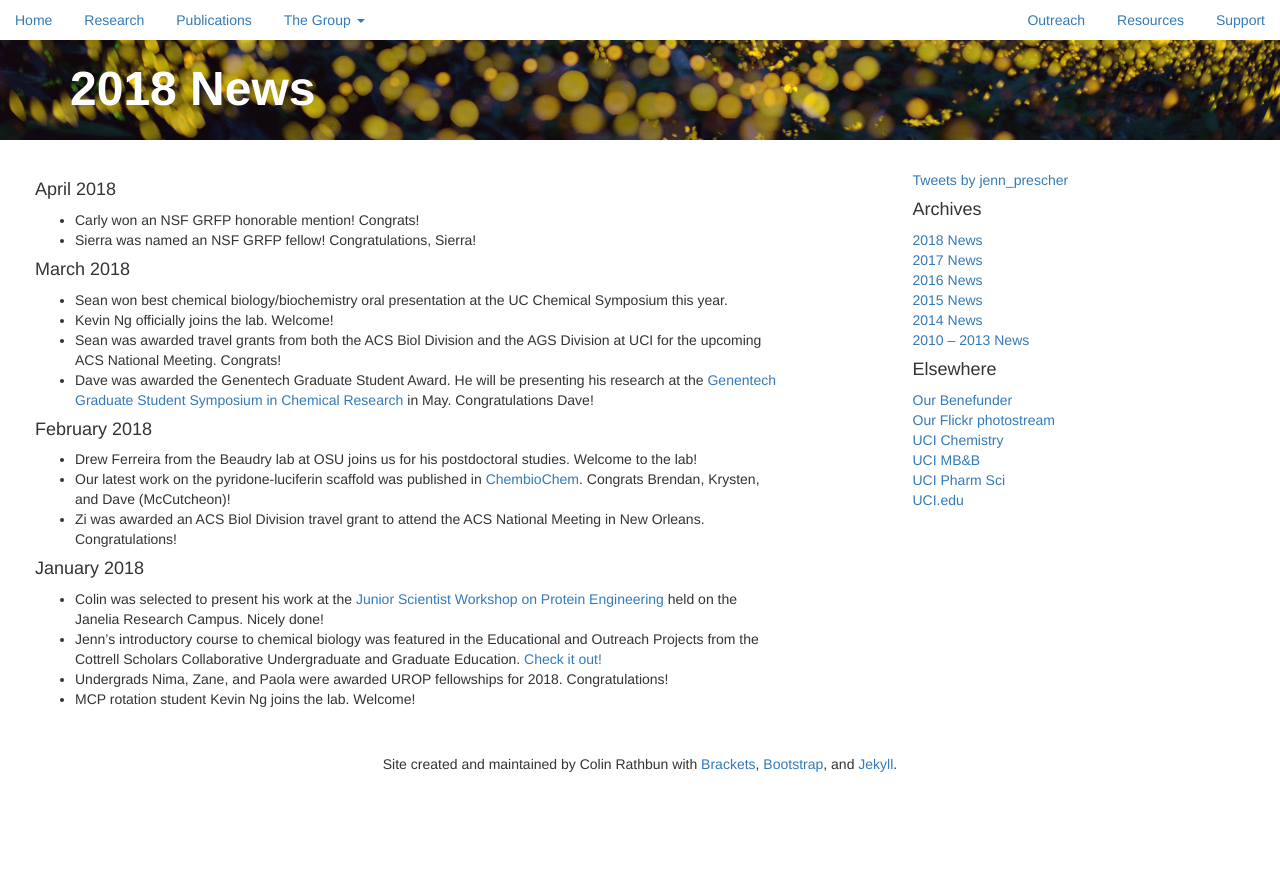
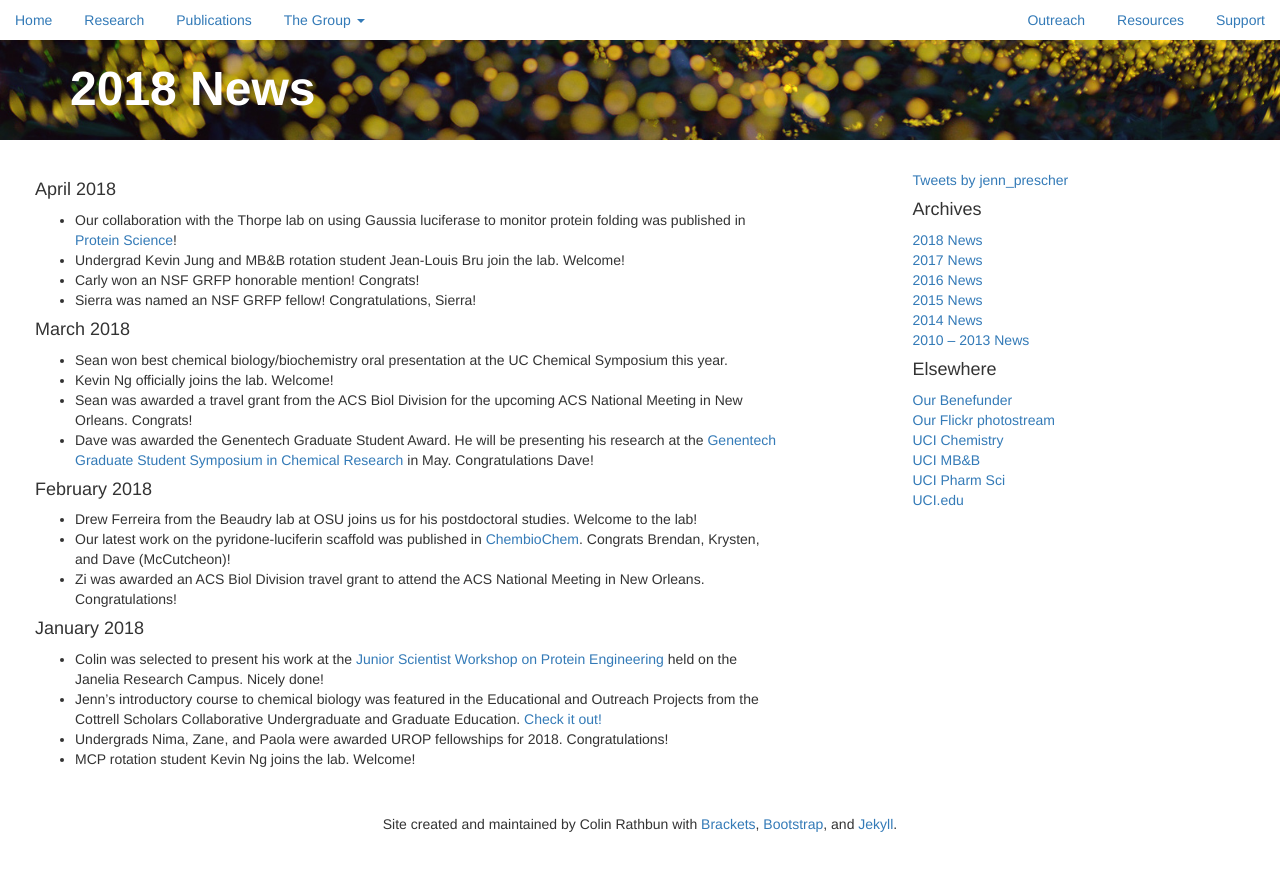
Before and after one commit to c-bun/Prescher-Lab-Site, a Jekyll site: the page built from _posts/2018-01-16-2018-News.markdown, in a window 1280 px wide. Shown: the top 871 px of the page. Built offline with Jekyll 4.4.1, drawn with Linux system fonts in a browser that asks for light colours; comment, search, counter and statistics services are not loaded.

Commit message:
PrescherLabSite_April2018_Update2

```diff
--- a/_data/group.csv
+++ b/_data/group.csv
@@ -1,9 +1,8 @@
 first,last,position,hometown,education,hero,awards,current_position
 Colin,Rathbun,graduate,"Grand Rapids, MI","B.S., Chemistry, Hope College",Nicola Tesla,NSF Graduate Research Fellow (2012-2017) : Allergan Graduate Research Fellow (2017),
 Zach,Reinert,postdoc,"North East, MD","B.S., Biochemistry, University of Maryland, Baltimore County; Ph.D., Chemistry, University of Pittsburgh",Albert Einstein,George Hewitt Medical Research Postdoctoral Fellow (2017) : ACS Young Chemists Committee Travel Award (2017),
-Alexandra,Kent,former_graduate,"Kahului, HI","B.S., Chemistry, University of Utah",Rosalind Franklin,NSF Graduate Research Fellow (2015-2020),
 David,Row,graduate,"Berwick, PA","B.S., Biochemistry, Western Washington University",Ronald Breslow,"NSF Graduate Research Honorable Mention (2015) : Michael E. Gebel Award (UCI, 2015) : NSF Graduate Research Fellow (2016) : Genentech Graduate Student Research Awardee (2018)",
-Sean,Nguyen,graduate,"Saugus, MA","B.S., Chemical Biology, UC Berkeley",Tu Youyou,NSF Graduate Research Honorable Mention (2016) : AGS Winter Travel Grant Awardee (2018) : ACS BIOL Travel Awardee (2018),
+Sean,Nguyen,graduate,"Saugus, MA","B.S., Chemical Biology, UC Berkeley",Tu Youyou,NSF Graduate Research Honorable Mention (2016) : ACS BIOL Travel Awardee (2018),
 Zi,Yao,graduate,"Hayward, CA","B.S., Chemistry, UC Davis",Arnold O. Beckman,NSF Graduate Research Honorable Mention (2016) : NSF IGERT Fellow (2016-2018) : NSF Graduate Research Fellow (2017-2020) : ACS BIOL Travel Awardee (2018),
 Krysten,Jones,former_graduate,"Langhorne, PA","B.S., Biotechnology, Elizabethtown College; Ph.D. 2017",Ester Lederberg,NIH Training Grant Fellow (2014-2017) : Howard A. Schneiderman Award (2016),"Postdoc in Lewis Lab, University of Chicago"
 Joanna,Laird,former_graduate,"Los Gatos, CA","B.S., Chemistry, Santa Clara University; Ph.D. 2016",Rosalind Franklin,NSF IGERT Fellow (2013-2015),"Lecturer, Chapman University, Saddleback College and Orange Coast College"
@@ -44,3 +43,4 @@ Carly,Brennan,graduate,"Simi Valley, CA","B.S., Chemistry, USC",Marie Curie,NSF
 Danica,Resurreccion,undergrad,"Bulacan, Philippines","B.S., Public Health Sciences",Zach Reinert,,
 Drew,Ferreira,postdoc,"San Bruno, CA","A.B., Chemistry, UC Davis; Ph.D., Chemistry, Oregon State University",Richard Feynman,,
 Kevin,Ng,graduate,"Walnut, CA","B.S., Biochemistry and Cell Biology, UC San Diego; M.S., Biology, UC San Diego",Stephen Hawking,,
+Kevin,Jung,undergrad,"Seoul, Korea","B.S., Chemistry",Alexander Fleming,,
--- a/_data/publications.csv
+++ b/_data/publications.csv
@@ -1,6 +1,7 @@
 number,authors,title,journal,year,volume,pages,note,link
+50,"Yu, T.; Laird, J. R.; Prescher, J. A.; Thorpe, C.",Gaussia princeps luciferase: A bioluminescent substrate for oxidative protein folding,Protein Sci.,2018,,,Accepted.,https://onlinelibrary.wiley.com/doi/abs/10.1002/pro.3433
 49,"Zhang, B. S.; Jones, K. A.; McCutcheon, D. C.; Prescher, J. A.",Pyridone Luciferins and Mutant Luciferases for Bioluminescence Imaging,ChemBioChem,2018,19,1-9,,http://onlinelibrary.wiley.com/doi/10.1002/cbic.201700542/full
-48,"Heemstra, J. M.; Waterman, R.; Antos, J. M.; Beuning, P. J.; Bur, S. K.; Columbus, L.; Feig, A. L.; Fuller, A. A.; Gillmore, J. G.; Leconte, A. M.; Londergan, C. H.; Pomerantz, W. C. K.; Prescher, J. A.; Stanley, L. M.",Throwing Away the Cookbook: Implementing Course-Based Undergraduate Research Experiences (CUREs) in Chemistry,ACS Symposium Series,2017,1248,33-63,"Chapter 3 of the ""Educational and Outreach Projects from the Cottrell Scholars Collaborative Undergraduate and Graduate Education, Volume 1""",http://pubs.acs.org/doi/abs/10.1021/bk-2017-1248.ch003
+48,"Heemstra, J. M.; Waterman, R.; Antos, J. M.; Beuning, P. J.; Bur, S. K.; Columbus, L.; Feig, A. L.; Fuller, A. A.; Gillmore, J. G.; Leconte, A. M.; Londergan, C. H.; Pomerantz, W. C. K.; Prescher, J. A.; Stanley, L. M.",Throwing Away the Cookbook: Implementing Course-Based Undergraduate Research Experiences (CUREs) in Chemistry,ACS Symposium Series,2017,1248,33-63,"(Chapter 3 of the ""Educational and Outreach Projects from the Cottrell Scholars Collaborative Undergraduate and Graduate Education, Volume 1"")",http://pubs.acs.org/doi/abs/10.1021/bk-2017-1248.ch003
 47,"Liu, M. D.; Warner, E. A.; Morrissey, C. E.; Fick, C. W.; Wu, T. S.; Ornelas, M. Y.; Ochoa, G. V.; Zhang, B.; Rathbun, C. M.; Porterfield, W. B.; Prescher, J. A.; Leconte, A. M.",Statistical Coupling Analysis-guided library design for discovery of mutant luciferases,Biochemistry,2017,57,663-671,,http://pubs.acs.org/doi/10.1021/acs.biochem.7b01014
 46,"Rathbun, C. M.*; Porterfield, W. B.*; Jones, K. A.*; Sagoe, S. J.; Reyes, M. R.; Hua, C. T.; Prescher, J. A.",Parallel Screening for Rapid Identification of Orthogonal Bioluminescent Tools,ACS Cent. Sci.,2017,3,1254-1261,,http://pubs.acs.org/doi/full/10.1021/acscentsci.7b00394
 45,"Rathbun, C. M.; Prescher, J. A.",Bioluminescent Probes for Imaging Biology beyond the Culture Dish,Biochemistry,2017,56,5178-5184,"(invited article for ""Seeing Into Cells"" issue)",http://pubs.acs.org/doi/10.1021/acs.biochem.7b00435
@@ -23,7 +24,7 @@ number,authors,title,journal,year,volume,pages,note,link
 28,"Patterson, D. M.; Jones, K. A.; Prescher, J. A. ",Improved cyclopropene reporters for probing protein glycosylation,Mol. BioSys.,2014,10,1693-1697,"(invited article for ""Emerging Investigators"" issue)",http://pubs.rsc.org/en/content/articlelanding/2014/mb/c4mb00092g
 27,"Patterson, D. M.*; Nazarova, L. A.*; Prescher, J. A.",Finding the right (bioorthogonal) chemistry,ACS Chem. Biol.,2014,9,592-605,,http://pubs.acs.org/doi/abs/10.1021/cb400828a
 26,"Evans, M. S.; Adams, S. T.; Reddy, G. R.; Paley, M. A.; Aronin, N.; Prescher, J. A.*; Miller S. C.*",A synthetic luciferin improves bioluminescence imaging in live mice,Nat. Methods,2014,11,393-395,,http://www.nature.com/nmeth/journal/v11/n4/full/nmeth.2839.html
-25,"Paley, M. A.; Prescher, J. A.",Bioluminescence: A versatile technique for imaging cellular and molecular features.,MedChemComm,2014,5,255,,http://pubs.rsc.org/en/content/articlelanding/2014/md/c3md00288h
+25,"Paley, M. A.; Prescher, J. A.",Bioluminescence: A versatile technique for imaging cellular and molecular features.,MedChemComm,2014,5,255-267,,http://pubs.rsc.org/en/content/articlelanding/2014/md/c3md00288h
 24,"Kamber, D. N.; Nazarova, L. A.; Liang, Y.; Lopez, S. A.; Patterson, D. M.; Shih, H.-W.; Houk, K. N.; Prescher, J. A.",Isomeric cyclopropenes exhibit unique bioorthogonal reactivities,J. Am. Chem. Soc.,2013,135,13680-13683,,http://pubs.acs.org/doi/abs/10.1021/ja407737d
 23,"Sellmyer, M. A.; Bronsart, L.; Imoto, H.; Contag, C. H.; Wandless, T. J.; Prescher, J. A.",Visualizing cellular interactions with a generalized proximity reporter,Proc. Natl. Acad. Sci. U.S.A.,2013,110,8567-8572,,http://www.pnas.org/content/110/21/8567.short
 22,"Patterson, D. M.; Nazarova, L. A.; Xie, B. J.; Kamber, D. N.; Prescher, J. A.",Functionalized cyclopropenes as bioorthogonal chemical reporters,J. Am. Chem. Soc.,2012,134,18638-18643,,http://pubs.acs.org/doi/abs/10.1021/ja3060436
--- a/_posts/2018-01-16-2018-News.markdown
+++ b/_posts/2018-01-16-2018-News.markdown
@@ -4,13 +4,15 @@ title:  "2018 News"
 categories: group_update
 ---
 #### April 2018
+- Our collaboration with the Thorpe lab on using Gaussia luciferase to monitor protein folding was published in [Protein Science](https://onlinelibrary.wiley.com/doi/abs/10.1002/pro.3433)!
+- Undergrad Kevin Jung and MB&B rotation student Jean-Louis Bru join the lab. Welcome!
 - Carly won an NSF GRFP honorable mention! Congrats!
 - Sierra was named an NSF GRFP fellow! Congratulations, Sierra!
 
 #### March 2018
 - Sean won best chemical biology/biochemistry oral presentation at the UC Chemical Symposium this year.
 - Kevin Ng officially joins the lab. Welcome!
-- Sean was awarded travel grants from both the ACS Biol Division and the AGS Division at UCI for the upcoming ACS National Meeting. Congrats!
+- Sean was awarded a travel grant from the ACS Biol Division for the upcoming ACS National Meeting in New Orleans. Congrats!
 - Dave was awarded the Genentech Graduate Student Award. He will be presenting his research at the [Genentech Graduate Student Symposium in Chemical Research](https://www.gene.com/careers/university-and-early-career/graduate-student-symposium) in May. Congratulations Dave!
 
 #### February 2018
```
Also changed, not shown: images/group/Kent_Alexandra.png (deleted).
